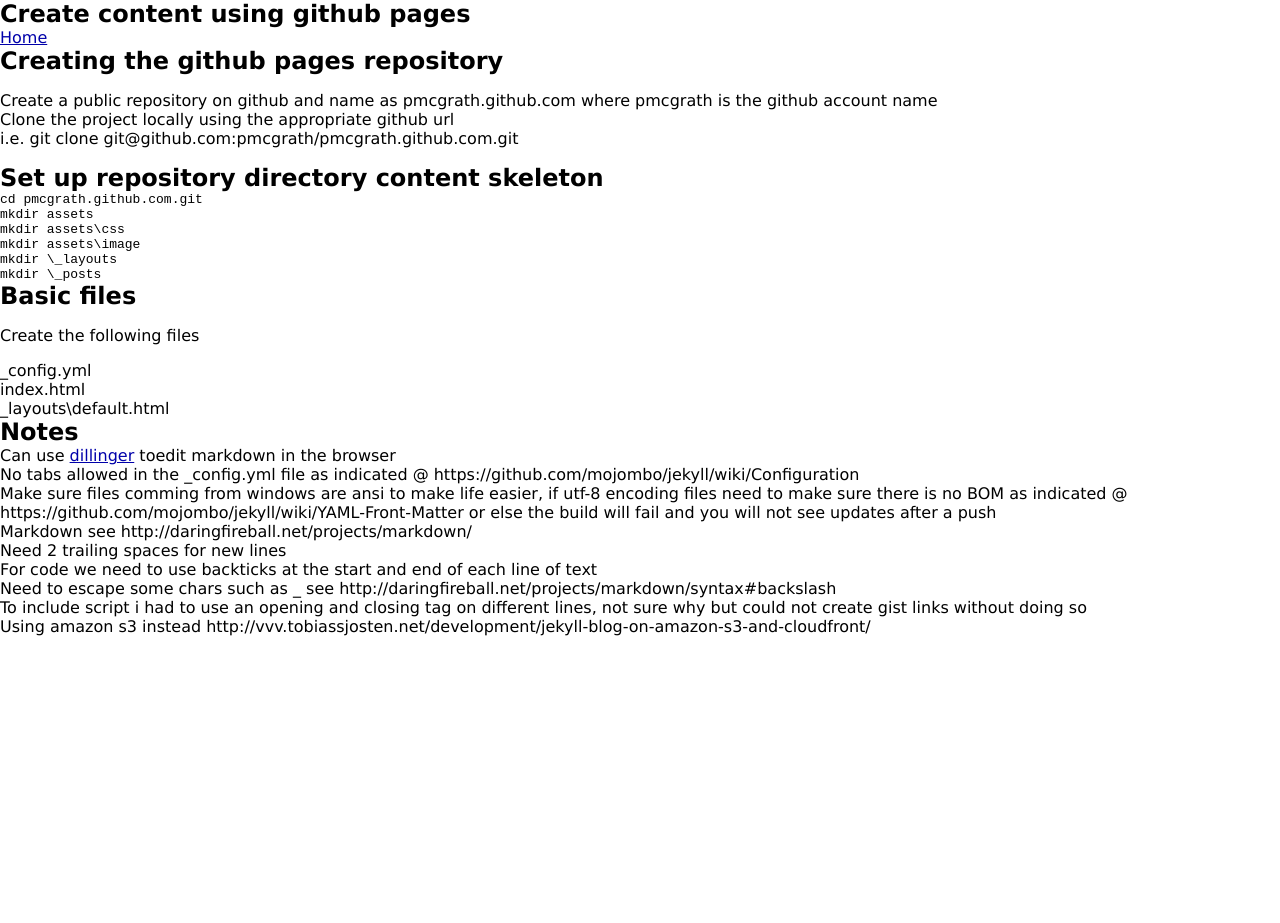
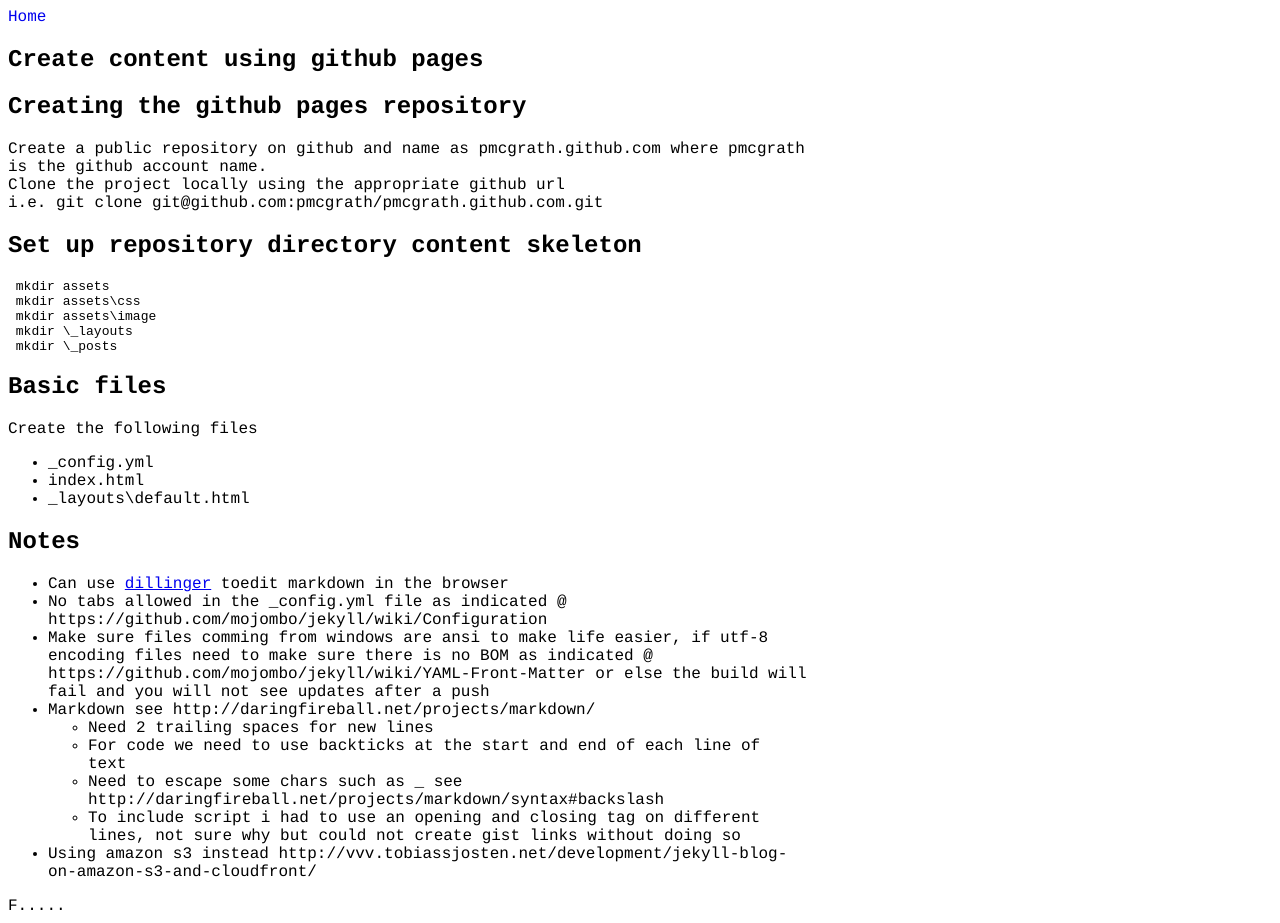
Before and after one commit to pmcgrath/pmcgrath.github.com, a Jekyll site: the page built from _posts/2012-07-08-create-content-using-github-pages.md, in a window 1280 px wide. Built offline with Jekyll 4.4.1, drawn with Linux system fonts in a browser that asks for light colours; before the commit the page ends 900 px from its top, so only the background shows below that.

Commit message:
Started trying to use html

````diff
--- a/_layouts/default.html
+++ b/_layouts/default.html
@@ -2,10 +2,11 @@
 <html>
 	<head>
 		<title>{{ page.title }}</title>
-    <link href="/assets/css/default.css" rel="stylesheet">
+		<link href="/assets/css/default.css" rel="stylesheet"></link>
 	</head>
 	<body>
-    <h2>{{ page.title }}</h2>
+		<div class="content">
 			{{ content }}
+		</div>
 	</body>
 </html>
--- a/_layouts/post.html
+++ b/_layouts/post.html
@@ -1,9 +1,14 @@
 ---
 layout: default
 ---
-<a href="/index.html">Home</a>
-<br/>
 
-<div id="post">
-{{ content }}
-</div>
+<header>
+	<a class="home" href="/index.html">Home</a>
+	<h2>{{ page.title }}</h2>
+</header>
+<section>
+	{{ content }}
+</section>
+<footer>
+	F.....
+</footer>
--- a/_posts/2012-07-08-create-content-using-github-pages.md
+++ b/_posts/2012-07-08-create-content-using-github-pages.md
@@ -4,19 +4,18 @@
 ---
 
 ## Creating the github pages repository
-Create a public repository on github and name as pmcgrath.github.com where pmcgrath is the github account name
+Create a public repository on github and name as pmcgrath.github.com where pmcgrath is the github account name.
 Clone the project locally using the appropriate github url
 i.e. git clone git@github.com:pmcgrath/pmcgrath.github.com.git
 
 
 ## Set up repository directory content skeleton
-```
-cd pmcgrath.github.com.git
-mkdir assets
-mkdir assets\css
-mkdir assets\image
-mkdir \_layouts
-mkdir \_posts
+```bash
+ mkdir assets
+ mkdir assets\css
+ mkdir assets\image
+ mkdir \_layouts
+ mkdir \_posts
 ```
 
 
--- a/assets/css/default.css
+++ b/assets/css/default.css
@@ -1,31 +1,12 @@
-* { margin: 0; padding: 0; }
-
-
-html, body {
-  height: 100%;
+body {
+	background-color: white;
+	font-family: courier;
 }
 
-body {
-  background-color: white;
-  font-family: verdana;
+a.home {
+	text-decoration: none;
 }
 
-h1 {
-  margin-bottom: 1em;
+div.content {
+	width:800px;
 }
-
-p {
-  margin: 1em 0;
-}
-
-a {
-  color: #00a;
-}
-
-a:hover {
-  color: black;
-}
-
-a:visited {
-  color: #a0a;
-}
--- a/notes.txt
+++ b/notes.txt
@@ -14,3 +14,8 @@
 
 docker build -t github-pages .
 docker run -it -v $(pwd):/src -p 4000:4000 github-pages
+
+
+docker run -it -v $(pwd):/src -p 4000:4000 --entrypoint bash github-pages
+
+ruby -S jekyll serve --host=0.0.0.0 --watch --force_polling
````
Also changed, not shown: 1 other file. Lines whose indentation alone changed are shown as unchanged.
